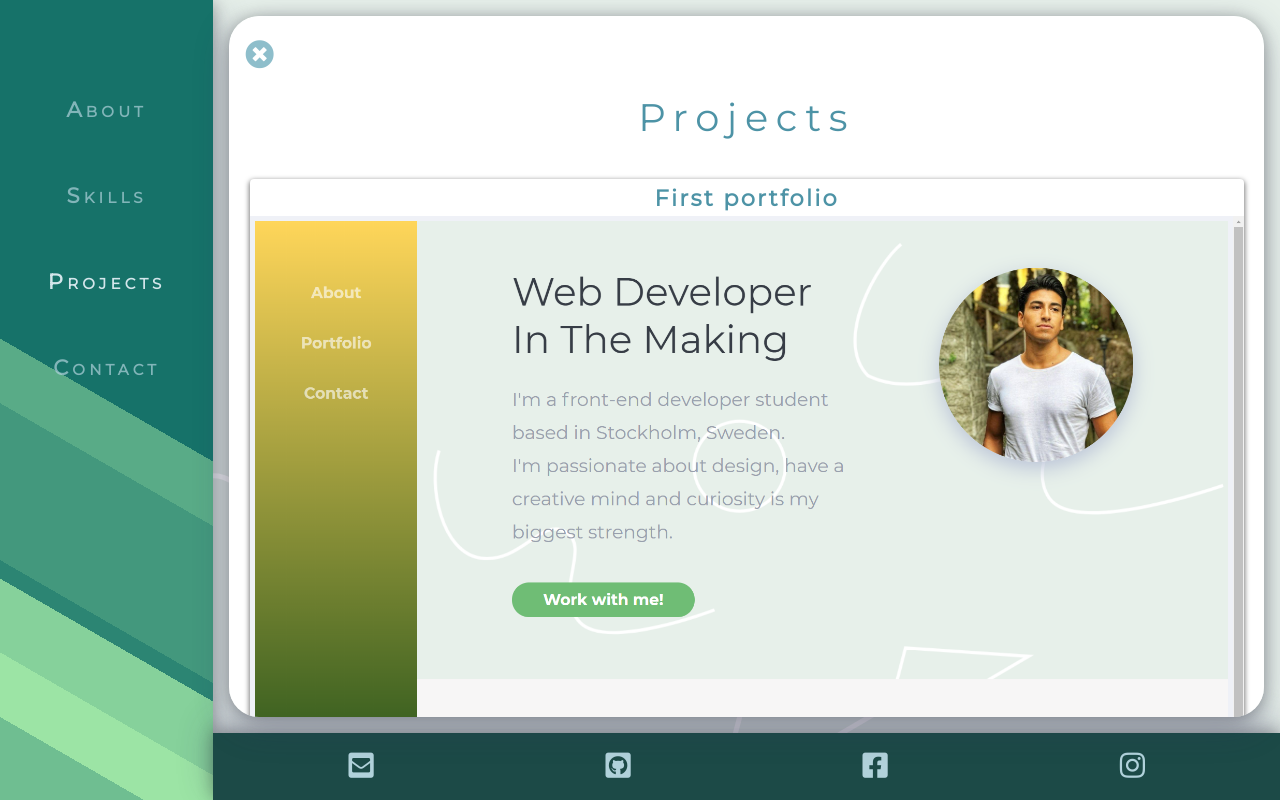
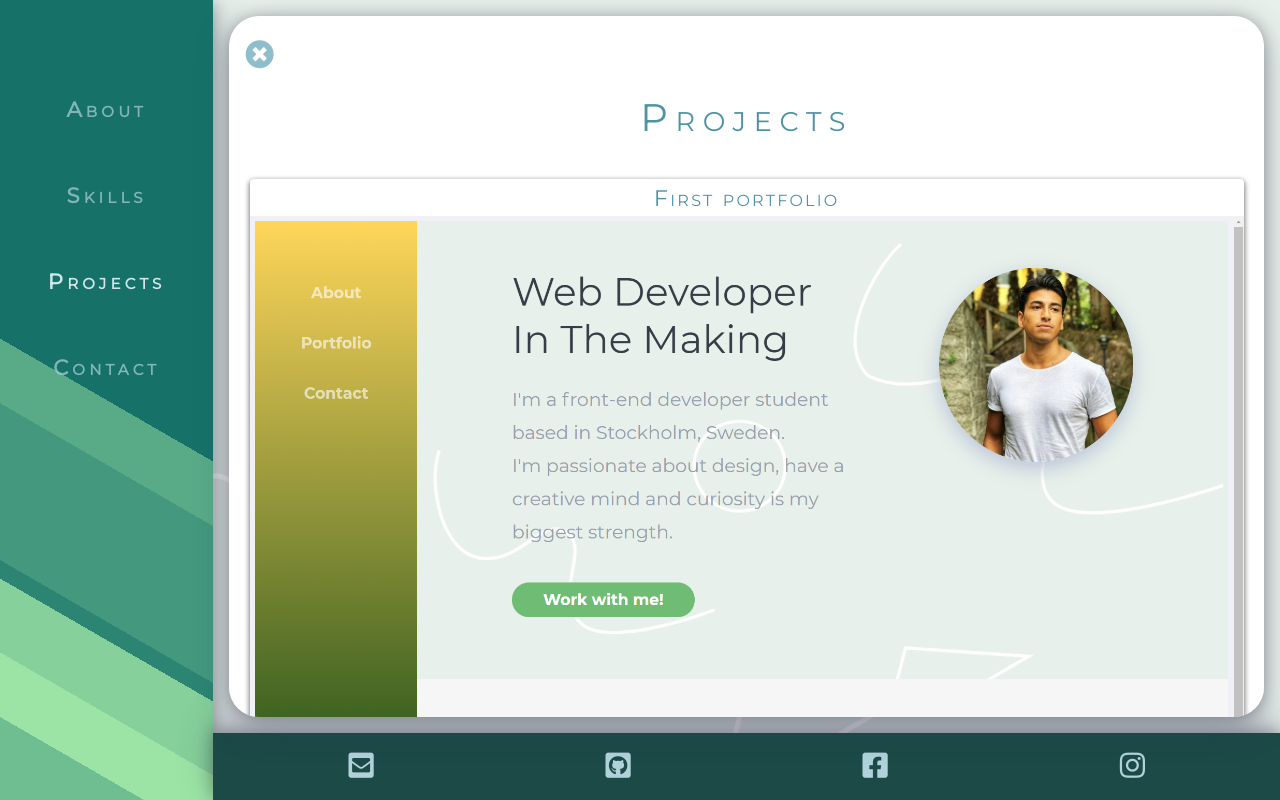
Before and after one commit to OliverBrian/Portfolio, a React (Create React App) app: page /#/Projects in a window 1280 px wide. Built offline with nearby package versions, Linux system fonts and the light colour scheme; a web font is replaced by a local one.

Commit message:
changed so every text in the project is font-variant-small-caps

```diff
--- a/src/Components/CardsContainer.scss
+++ b/src/Components/CardsContainer.scss
@@ -16,6 +16,7 @@
             padding: 0.2em 0;
             color: darken($secondary-color-5, 30%);
             letter-spacing: 0.1em;
+            font-weight: 300;
         }
     }
     .cardsInfo {
@@ -23,7 +24,6 @@
         .description {
             p {
                 color: darken($secondary-color-5, 30%);
-                opacity: 0.8;
                 line-height: 1.2em;
             }
         }
--- a/src/Components/Contact.scss
+++ b/src/Components/Contact.scss
@@ -85,6 +85,7 @@
                             border-right: 0;
                             border-bottom: 1px solid #eee;
                             border-left: 0;
+                            font-variant: petite-caps;
                             @include for-size(desktop-up){
                                 font-size: 1.2em;
                             }
@@ -105,6 +106,7 @@
                         border-bottom: 1px solid #eee;
                         border-left: 0;
                         resize: vertical;
+                        font-variant: petite-caps;
                         @include for-size(desktop-up){
                             font-size: 1.2em;
                             width: 100%;
@@ -126,6 +128,7 @@
                         margin: 1em 0 0 0;
                         border-radius: 30px;
                         width: 80%;
+                        font-variant: petite-caps;
                         @include for-size(desktop-up){
                             font-size: 2.5vmin;
                             width: 25vw;
--- a/src/Components/Projects.scss
+++ b/src/Components/Projects.scss
@@ -1,5 +1,6 @@
 @import '../Variables.scss';
-
+* {
+    font-variant: petite-caps;
 .projectsContainer {
     grid-area: container;
     padding: 2vh;
@@ -64,3 +65,4 @@
 
     }
 }
+}
--- a/src/Components/Skills.scss
+++ b/src/Components/Skills.scss
@@ -1,5 +1,6 @@
 @import '../Variables.scss';
-
+* {
+    font-variant: petite-caps;
 .skillsContainer {
     grid-area: container;
     padding: 2vh;
@@ -94,3 +95,4 @@
         }
     }
 }
+}
--- a/src/Components/Techniques.scss
+++ b/src/Components/Techniques.scss
@@ -1,17 +1,16 @@
 @import '../Variables.scss';
-
+* {
+    font-variant: petite-caps;
 .techniques {
     padding: 1em;
     display: flex;
     flex-direction: column;
-    // justify-content: space-between;
-    // flex-wrap: wrap;
+
     .showList {
         display: flex;
         justify-content: center;
         flex-direction: column;
-        // width: 100%;
-        // height: 100%;
+
     .techniquesImages {
         display: flex;
         justify-content: space-around;
@@ -41,3 +40,4 @@
         }
     }
 }
+}
```
